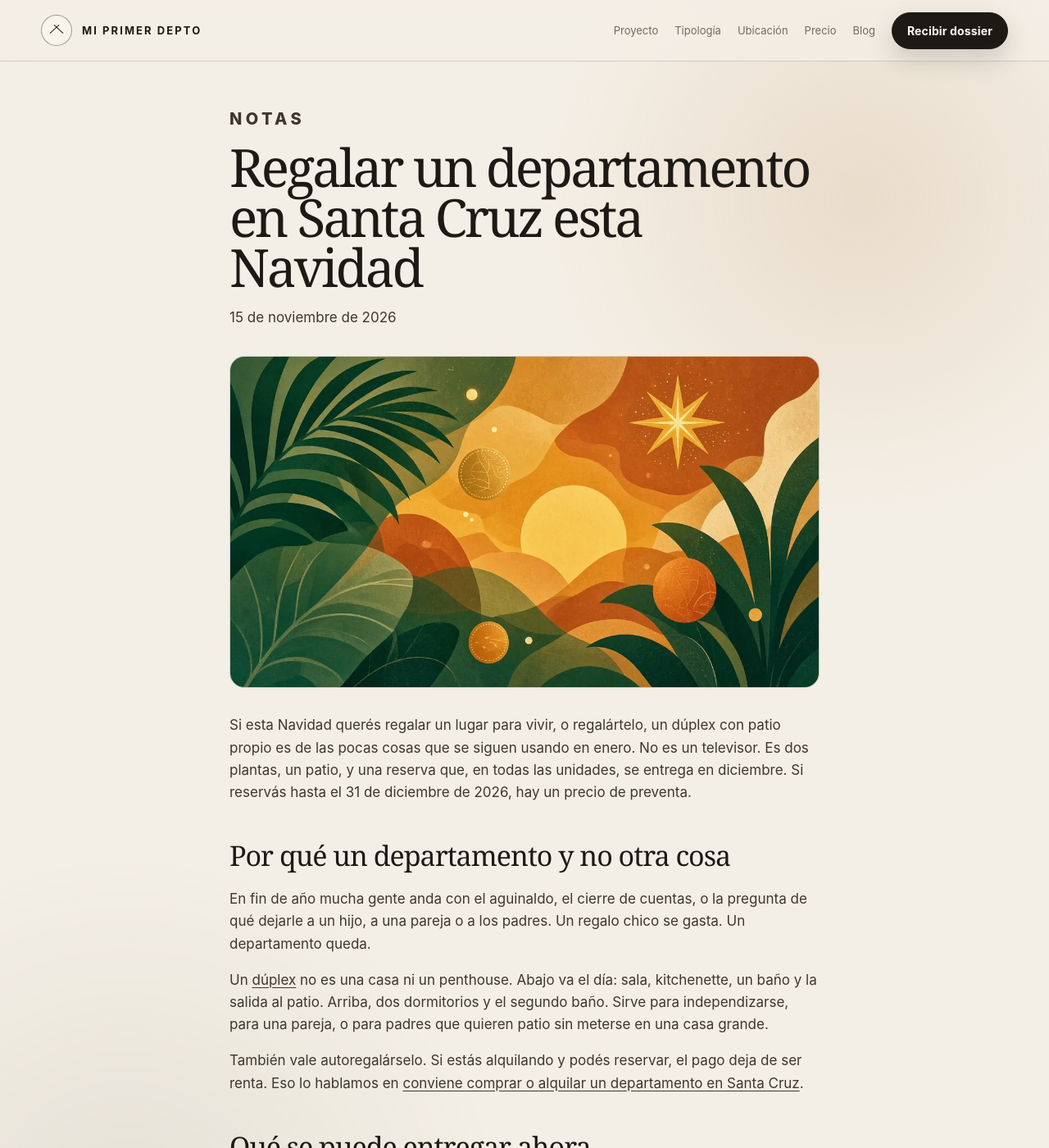
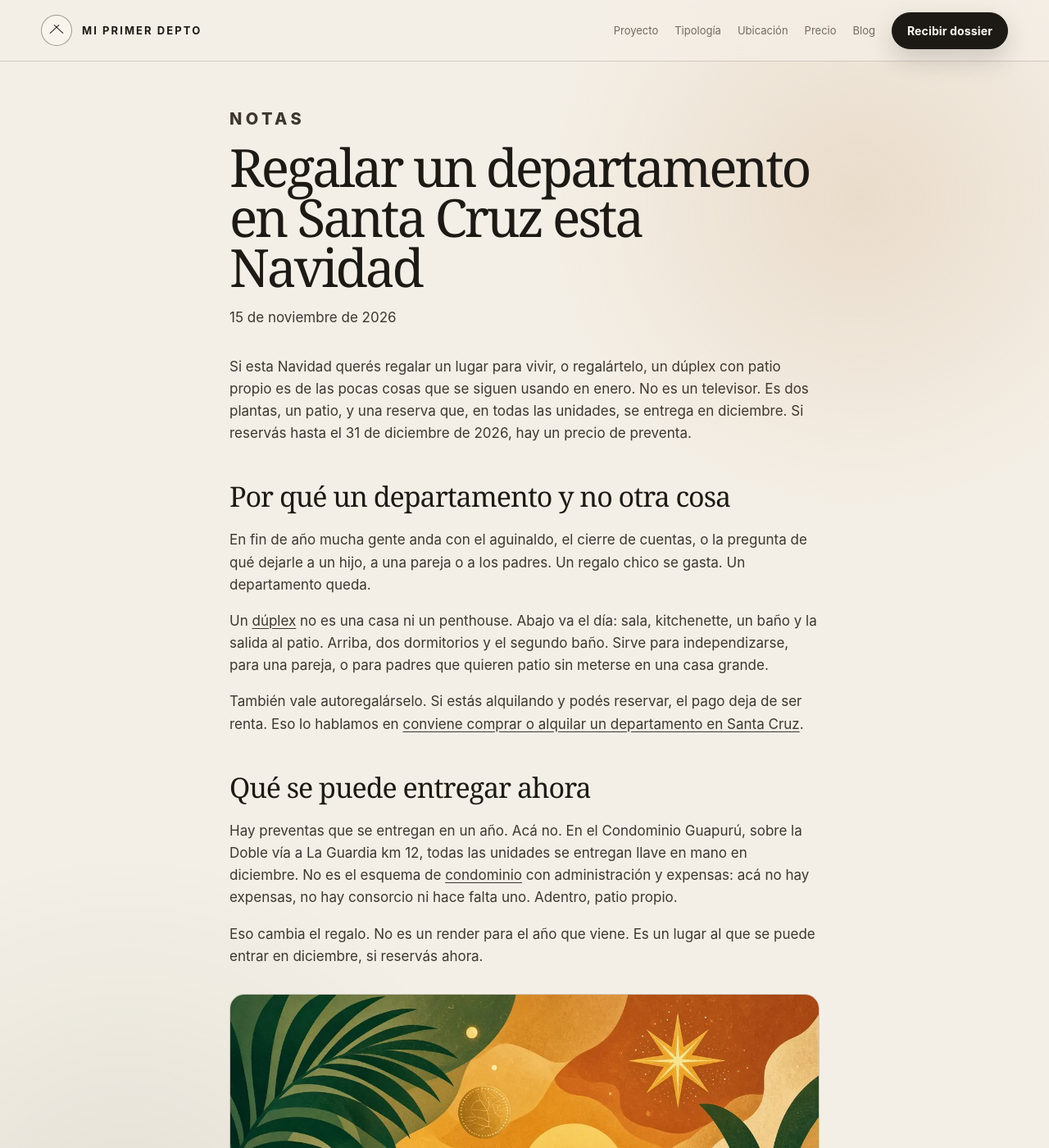
Before and after one commit to juanmanuelramallo/miprimerdepto, a Jekyll site: the page built from _posts/2026-11-15-regalar-departamento-navidad-santa-cruz.md, in a window 1280 px wide and 1400 px high. Shown: the whole window at 82% size. Built offline with Jekyll 4.4.1, drawn with Linux system fonts in a browser that asks for light colours.

Commit message:
Move the Christmas illustration into the middle of the post
Keep image in front matter for Open Graph, Twitter, and JSON-LD, but hide the top cover with hide_cover so other posts are unchanged.

```diff
--- a/_layouts/post.html
+++ b/_layouts/post.html
@@ -67,7 +67,7 @@
           {% when 12 %}{% assign month = "diciembre" %}
         {% endcase %}
         <p class="meta"><time datetime="{{ page.date | date: '%Y-%m-%d' }}">{% if page.date_label %}{{ page.date_label }}{% else %}{{ day }} de {{ month }} de {{ year }}{% endif %}</time></p>
-        {% if page.image %}
+        {% if page.image and page.hide_cover != true %}
         <figure class="note-cover">
           {% if page.image_webp %}
           <picture>
--- a/_posts/2026-11-15-regalar-departamento-navidad-santa-cruz.md
+++ b/_posts/2026-11-15-regalar-departamento-navidad-santa-cruz.md
@@ -42,6 +43,13 @@ Hay preventas que se entregan en un año. Acá no. En el Condominio Guapurú, so
 
 Eso cambia el regalo. No es un render para el año que viene. Es un lugar al que se puede entrar en diciembre, si reservás ahora.
 
+<figure class="note-cover">
+  <picture>
+    <source type="image/webp" srcset="/assets/images/blog/regalar-departamento-navidad-santa-cruz.webp">
+    <img src="/assets/images/blog/regalar-departamento-navidad-santa-cruz.jpg" alt="Hojas de palmera verdes sobre un atardecer dorado y terracota, con una estrella y esferas" width="1200" height="675" loading="lazy">
+  </picture>
+</figure>
+
 ## Para quién sí, y para quién no
 
 Sí, si la persona va a usar el patio y puede subir la escalera. Si el presupuesto está más cerca de una preventa chica que de Equipetrol. Si acepta vivir más afuera de los anillos: km 12 ya es La Guardia, otro municipio. Eso está en [dónde comprar un departamento en Santa Cruz](/blog/donde-comprar-departamento-santa-cruz/).
--- a/assets/blog.css
+++ b/assets/blog.css
@@ -108,5 +108,6 @@ body.blog-guia{padding-bottom:96px}
   body.blog-guia{padding-bottom:120px}
 }
 
-article.note .note-cover{margin:0 0 32px}
+article.note .note-cover{margin:32px 0}
+article.note .meta + .note-cover{margin:0 0 32px}
 article.note .note-cover img{width:100%;height:auto;display:block;border-radius:18px;border:1px solid var(--line)}
```
Also changed, not shown: other parts of _posts/2026-11-15-regalar-departamento-navidad-santa-cruz.md (+1 -0 lines).
